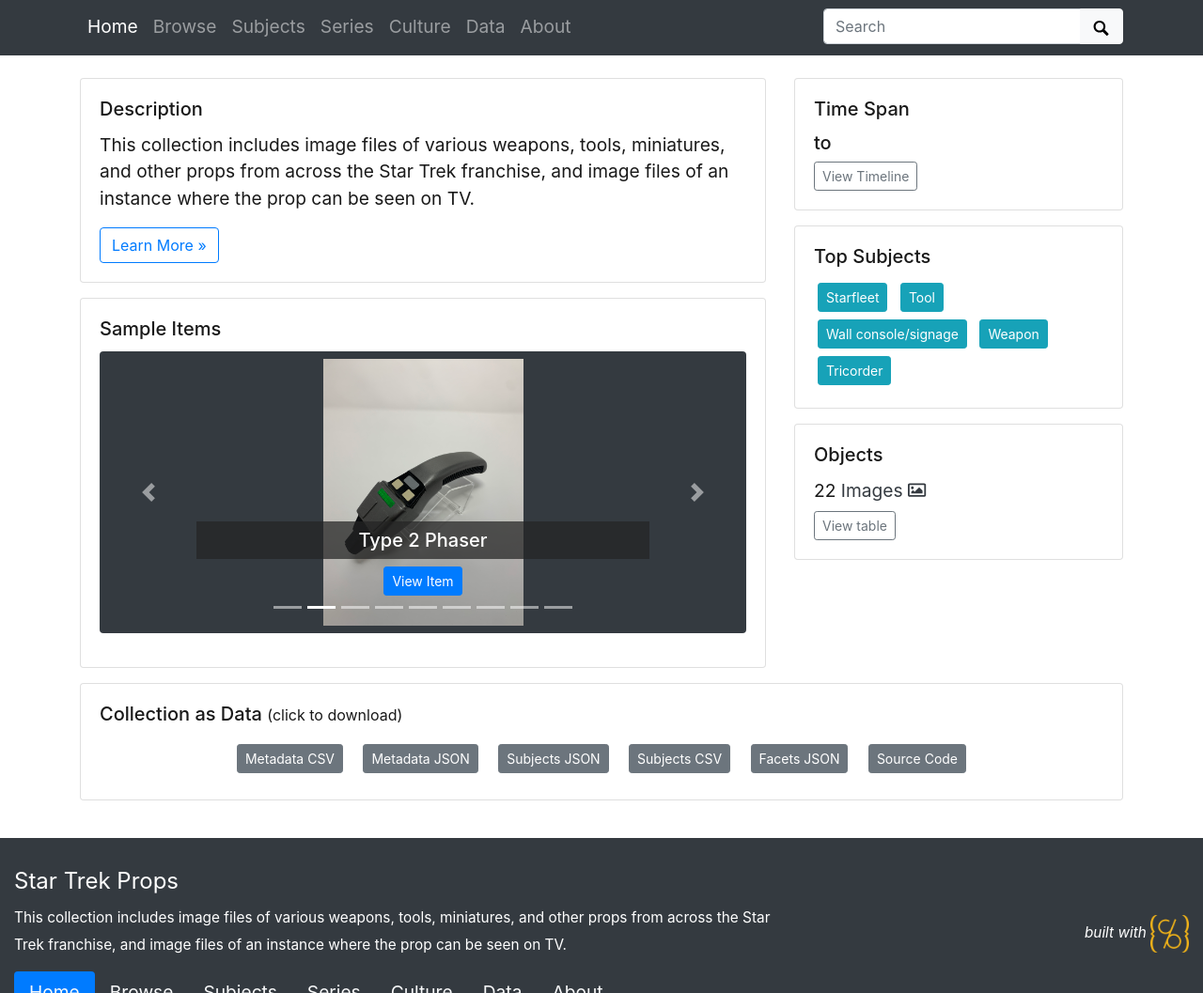
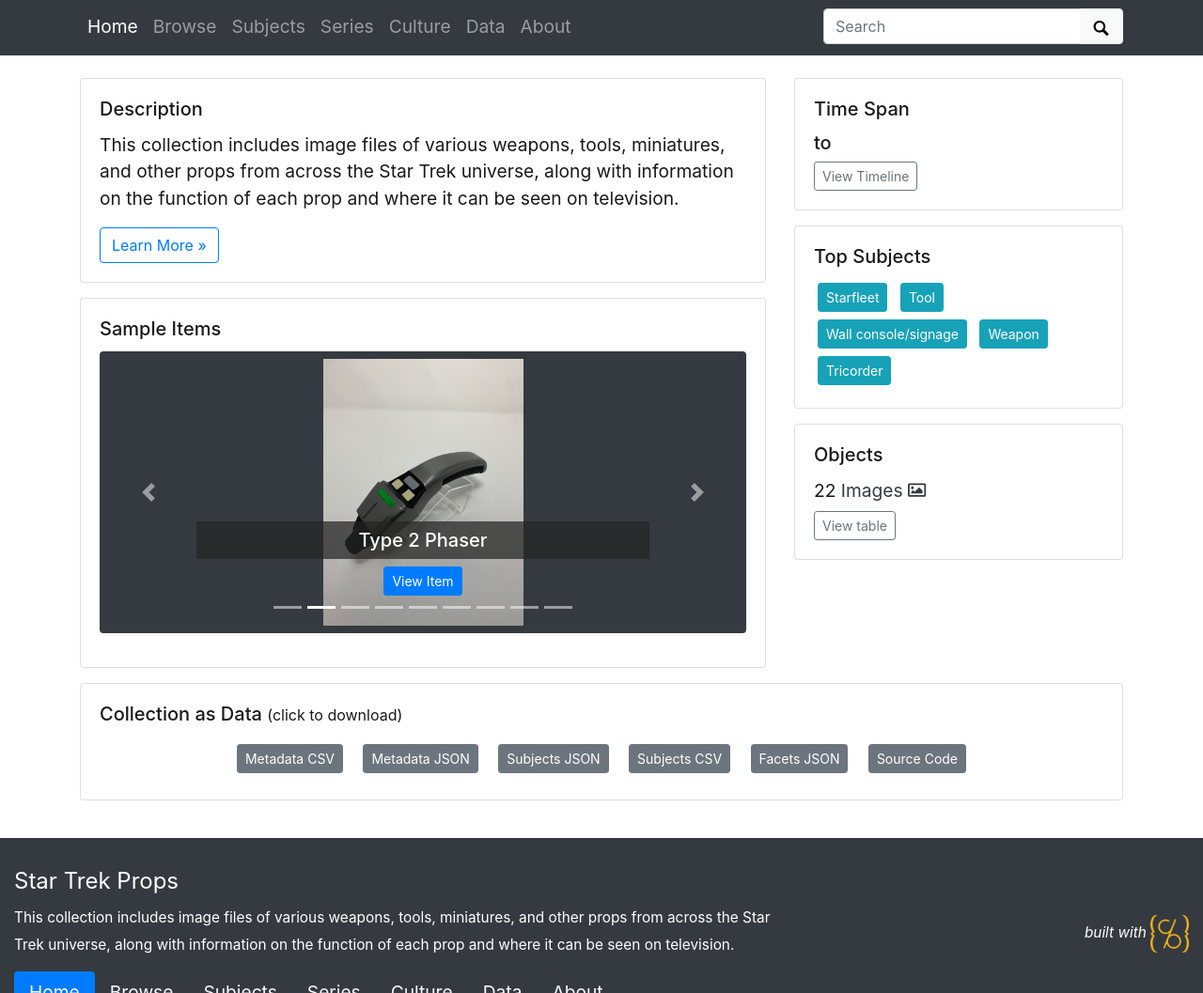
Before and after one commit to MorganBx/Star-Trek-Props, a Jekyll site: the page built from index.md, in a window 1280 px wide and 1400 px high. Shown: the part 343-1400 px from the top of the window at 94% size. Built offline with Jekyll 4.4.1, drawn with Linux system fonts in a browser that asks for light colours.

Commit message:
Update _config.yml

```diff
--- a/_config.yml
+++ b/_config.yml
@@ -25,7 +25,7 @@
 tagline: A fan's personal collection of props used on-screen throughout various Star Trek TV shows and movies.
 # description appears in meta tags and other locations
 # this description might appear in search result lists, keep around 160 characters max
-description: "This collection includes image files of various weapons, tools, miniatures, and other props from across the Star Trek franchise, and image files of an instance where the prop can be seen on TV."
+description: "This collection includes image files of various weapons, tools, miniatures, and other props from across the Star Trek universe, along with information on the function of each prop and where it can be seen on television."
 # creator of the digital collection, to appear in meta tags; we typically use our GitHub usernames but feel free to just use your name
 author: Morgan Binnix
 
```
